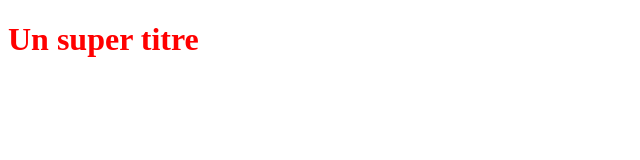
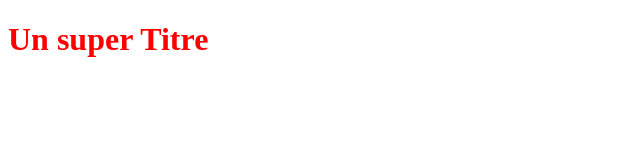
Before and after one commit to imen014/test, a plain HTML site: page index.html in a window 1280 px wide. Shown: the full height of the page, 0-640 px from the left. Drawn offline with Linux system fonts and the light colour scheme.

Commit message:
Modification du titre H1

```diff
--- a/index.html
+++ b/index.html
@@ -5,6 +5,6 @@
    <link rel="stylesheet" type="text/css" href="styles.css">
 </head>
 <body>
-   <h1>Un super titre</h1>
+   <h1>Un super Titre</h1>
 </body>
 </html>
```
